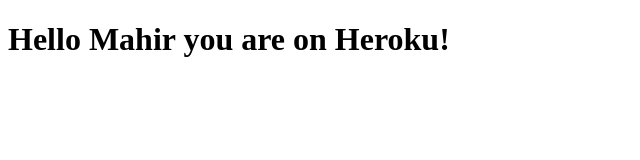
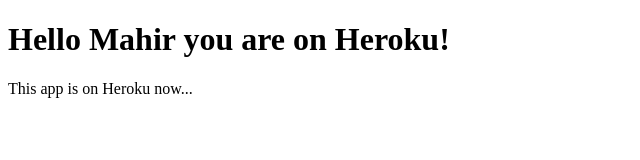
Before and after one commit to mahirerden/Note-Taker, a website: page public/index.html in a window 1280 px wide. Shown: the whole page, without its empty margins (0-640 px from the left). Drawn offline with Linux system fonts and the light colour scheme.

Commit message:
version 2

```diff
--- a/public/index.html
+++ b/public/index.html
@@ -8,5 +8,6 @@
 </head>
 <body>
      <h1>Hello Mahir you are on Heroku!</h1>
+     <p>This app is on Heroku now...</p>
 </body>
 </html>
```
